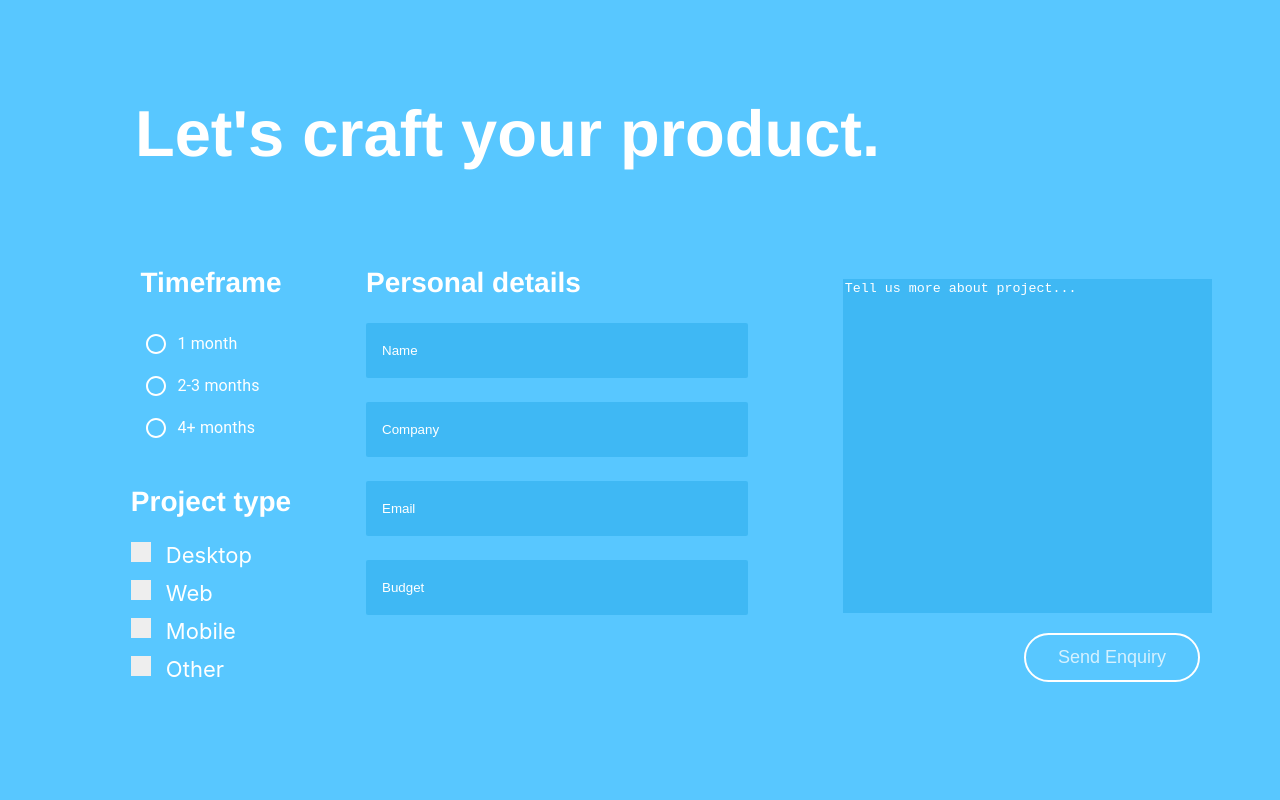
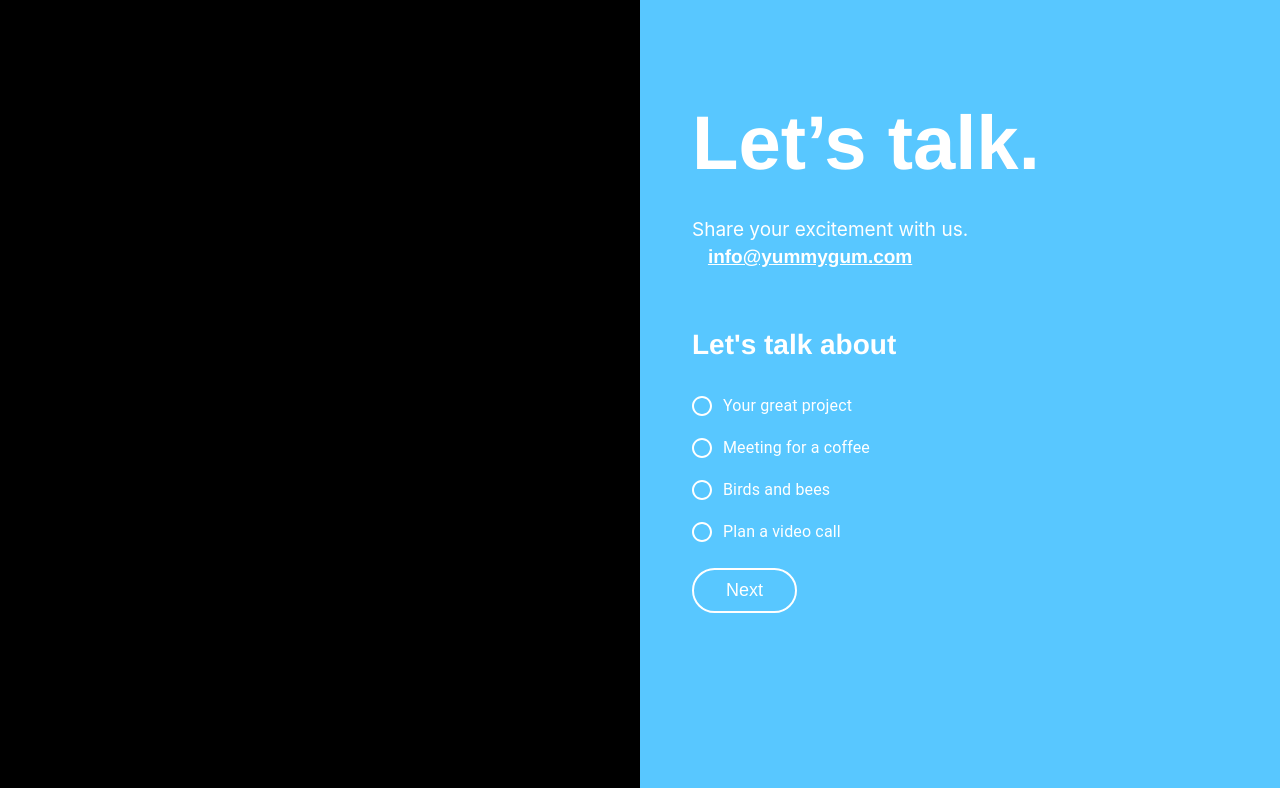
Before and after one commit to Reetika12/grow_fix_lets_talk, a React (Create React App) app: page / in a window 1280 px wide. Shown: the top 800 px of the page. Built offline with nearby package versions, Linux system fonts and the light colour scheme.

Commit message:
handling each component on click of next button

```diff
--- a/src/App.js
+++ b/src/App.js
@@ -1,17 +1,10 @@
 import './App.css';
-import LetsTalkPage from './Container/LetsTalkfirstPage'
-import MeetForCoffeePage from './Container/MeetForCoffeePage'
-import BirdsAndBees from './Container/BirdsAndBees'
-import PlanaVideoCall from './Container/PlanaVideoCall'
-import YourGreatProject from './Container/YourGreatProject'
+import Homepage from './Container/Homepage'
+
 function App() {
   return (
     <div className="App">
-      <YourGreatProject/>
-      {/* <PlanaVideoCall/> */}
-      {/* <BirdsAndBees /> */}
-      {/* <MeetForCoffeePage/> */}
-      {/* <LetsTalkPage /> */}
+      <Homepage/>
     </div>
   );
 }
--- a/src/Container/BirdsAndBees.js
+++ b/src/Container/BirdsAndBees.js
@@ -50,11 +50,16 @@ class BirdsAndBees extends Component {
     handleCloseToast = () => {
         this.setState({ openToast: false, toastMsg: '' })
     }
-
+    handlePageChange = () => {
+        this.props.handlePageChange("main")
+    }
     render() {
         let { name, email, textArea, toastMsg, openToast } = this.state
         return (
             <div className="meetForCoffePattern">
+                <div className="backButtonStyle" onClick={this.handlePageChange}>
+                    <img className="backButtonImg" src="https://www.searchpng.com/wp-content/uploads/2019/02/Back-Arrow-Icon-PNG-715x715.png" alt="" />
+                </div>
                 <h2 className="weLikeCofee">Whats on your mind!</h2>
                 <div className="parentCoffee">
                     <div className="personalDetails">
--- /dev/null
+++ b/src/Container/Homepage.js
@@ -0,0 +1,39 @@
+import React from 'react';
+import LetsTalkPage from './LetsTalkfirstPage'
+import MeetForCoffeePage from './MeetForCoffeePage'
+import BirdsAndBees from './BirdsAndBees'
+import PlanaVideoCall from './PlanaVideoCall'
+import YourGreatProject from './YourGreatProject'
+
+class HomePage extends React.Component {
+    constructor(props) {
+        super(props);
+        this.state = {
+            page: "main",
+            selectedSubjectPie: ""
+        };
+    }
+    handlePageChange = (page) => {
+        this.setState({
+            page
+        })
+    }
+    componentDidMount() {
+        if (typeof (window) != "undefined") {
+            window.scrollTo(0, 0);
+        }
+    }
+    render() {
+        const { page } = this.state
+        return (
+            <div>
+                {page === "main" && <LetsTalkPage handlePageChange={this.handlePageChange} />}
+                {page === "meet_for_coffee" && <MeetForCoffeePage handlePageChange={this.handlePageChange} />}
+                {page === "great_project" && <YourGreatProject handlePageChange={this.handlePageChange} />}
+                {page === "birds_and_bees" && <BirdsAndBees handlePageChange={this.handlePageChange} />}
+                {page === "plan_a_video_call" && <PlanaVideoCall handlePageChange={this.handlePageChange} />}
+            </div>
+        );
+    }
+}
+export default HomePage;
--- a/src/Container/LetsTalkfirstPage.js
+++ b/src/Container/LetsTalkfirstPage.js
@@ -25,51 +25,32 @@ class LetsTalkfirstPage extends Component {
         super(props);
         this.state = {
             selectedItem: "",
-            isButtonClick: false
+            isButtonClick: false,
+            nextDisable: false
         }
     }
     handleRadioTagOption = (event) => {
-        // let { selectedItem } = this.state
-        // selectedEditRow.course_type = event.target.value
         this.setState({
-            selectedItem: event.target.value
-
-            // disableSubmit: false
+            selectedItem: event.target.value,
+            nextDisable:true
         })
     }
     gotoSelectedPage = () => {
-        // let { selectedItem } = this.state
+        let { selectedItem } = this.state
         this.setState({
             isButtonClick: true
         })
-        // console.log("selected", selectedItem)
-        // if (selectedItem === "meet_for_coffee") {
-        //     this.props.history.push("/meetForCofee")
-        // }
+        this.props.handlePageChange(selectedItem)
     }
 
-    selectedPages = () => {
-        let { selectedItem, isButtonClick } = this.state;
-        if (selectedItem === "meet_for_coffee" && isButtonClick)
-        {
-            console.log("here")
-            return <MeetForCoffeePage isButtonClick={isButtonClick} />
-        }
-        // if(!isButtonClick) return;
-        // switch(selectedItem){
-        //     case "meet_for_coffee":
-        //         <MeetForCoffeePage isButtonClick={isButtonClick} />
-        //         break;
-        // }
-    }
     render() {
-        let { isButtonClick } = this.state
+        let { isButtonClick, nextDisable} = this.state
         return (
             <div className="mainPage">
                 <Grid className={isButtonClick ? "letsTalkTransition" : "letsTalk"} container spacing={3}>
-                    <Grid style={{ background: "black", height: "100vh", overflow: "hidden" }} item xs={12} sm={6}>
+                    <Grid className="letsTalkGridStyle" item xs={12} sm={6}>
                     </Grid>
-                    <Grid style={{ background: "#58c7ff", color: "#fff", height: "100vh", overflow: "hidden" }} item xs={12} sm={6}>
+                    <Grid className="letsTalkSecond" item xs={12} sm={6}>
                         <div className="inner-first-screen">
                             <h2 className="overlay-name">Let’s talk.</h2>
                             <p className="ptag-style">
@@ -87,12 +68,13 @@ class LetsTalkfirstPage extends Component {
                                     <FormControlLabel id="birds_and_bees" value="birds_and_bees" control={<CustomRadio />} label="Birds and bees" />
                                     <FormControlLabel id="plan_a_video_call" value="plan_a_video_call" control={<CustomRadio />} label="Plan a video call" />
                                 </RadioGroup>
-                                <button type="button" id="go" onClick={this.gotoSelectedPage} className="btn btn-primary btn-white">Next</button>
+                                <div style={{marginTop:"15px"}}>
+                                    <button type="button" id="go" disabled={!nextDisable} onClick={this.gotoSelectedPage} className="btn">Next</button>
+                                </div>
                             </div>
                         </div>
                     </Grid>
                 </Grid>
-                {this.selectedPages()}
             </div>
         )
     }
--- a/src/Container/MeetForCoffeePage.js
+++ b/src/Container/MeetForCoffeePage.js
@@ -51,11 +51,17 @@ import ToastMessage from '../Components/ToastMessage'
      handleCloseToast = () => {
          this.setState({ openToast: false, toastMsg: '' })
      }
+     handlePageChange = () =>{
+         this.props.handlePageChange("main")
+     }
 
     render() {
         let { name, email, textArea, toastMsg, openToast} = this.state
         return (
             <div className="meetForCoffePattern">
+                <div className="backButtonStyle" onClick={this.handlePageChange}>
+                    <img className="backButtonImg" src="https://www.searchpng.com/wp-content/uploads/2019/02/Back-Arrow-Icon-PNG-715x715.png" alt=""/>
+                </div>
                 <h2 className="weLikeCofee">We like coffee too! ☕️</h2>
                 <div className="parentCoffee">
                     <div className="personalDetails">
--- a/src/Container/PlanaVideoCall.js
+++ b/src/Container/PlanaVideoCall.js
@@ -50,11 +50,16 @@ class PlanAVideoCall extends Component {
     handleCloseToast = () => {
         this.setState({ openToast: false, toastMsg: '' })
     }
-
+    handlePageChange = () => {
+        this.props.handlePageChange("main")
+    }
     render() {
         let { name, email, textArea, toastMsg, openToast } = this.state
         return (
             <div className="meetForCoffePattern">
+                <div className="backButtonStyle" onClick={this.handlePageChange}>
+                    <img className="backButtonImg" src="https://www.searchpng.com/wp-content/uploads/2019/02/Back-Arrow-Icon-PNG-715x715.png" alt="" />
+                </div>
                 <h2 className="weLikeVideoCall">Let's plan a video call!🎥</h2>
                 <div className="parentCoffee">
                     <div className="personalDetails">
--- a/src/Container/Styles/LetsTalk.scss
+++ b/src/Container/Styles/LetsTalk.scss
@@ -68,7 +68,7 @@ a, .link {
 }
 .btn{
     display: inline-block;
-    padding: 12px 32px;
+    padding: 10px 32px;
     font-size: 18px;
     text-align: center;
     border: 2px solid currentColor;
@@ -76,11 +76,11 @@ a, .link {
     cursor: pointer;
     transition-duration: 0.4s;
     color: #fff;
-    // border-color: #2eaff0;
     background: #2eaff0;
     background-color: transparent;
     border-color: #fff;
-    outline: "none"
+    outline: "none";
+    // margin-top: "30px";
 }
 .btn:hover{
     background-color:#fff;
@@ -114,8 +114,8 @@ a, .link {
     background: #58c7ff;
     color: #fff;
     transition: all .5s ease -in -out;
-    height: 140vh;
-    // overflow-Y: hidden;
+    height: 100vh;
+    overflow-Y: hidden;
     display: flex;
     flex-direction: column;
     align-items: center;
@@ -125,7 +125,6 @@ a, .link {
     margin-bottom: 24px;
 }
 .inputStyle{
-    width: 50%;
     background-color: rgba(38,169,234,.5);
     border: none;
     padding: 20px 16px;
@@ -134,6 +133,7 @@ a, .link {
     opacity: 1;
     margin-bottom: 24px;
     color:#fff;
+    width: 400px;
 }
 ::placeholder {
   color: #fff;
@@ -172,7 +172,7 @@ a, .link {
    font-size: 56px;
    line-height: 68px;
    margin-bottom: 16px;
-   margin-right: 650px;
+   margin-right: 500px;
    font-family: Slate W01 Bold,Helvetica,Arial,sans-serif!important;
 }
 .parentCoffee{
@@ -186,7 +186,6 @@ a, .link {
 .personalDetails{
    display: flex;
    flex-direction: column;
-   width: 700px;
    align-items: baseline;
 }
 .sendEnquiryPattern{
@@ -197,7 +196,7 @@ a, .link {
    font-size: 56px;
    line-height: 68px;
    margin-bottom: 16px;
-   margin-right: 565px;
+   margin-right: 400px;
    font-family: Slate W01 Bold,Helvetica,Arial,sans-serif!important;
 }
 
@@ -280,13 +279,48 @@ a, .link {
     line-height: 80px;
     margin-bottom: 16px;
     display: flex;
-    padding: 40px 135px;
+    padding: 10px 135px;
 }
-// .mainPage{
-//     width:100%;
-//     display:flex;
-//     position: relative;
-//     overflow: hidden;
-//     justify-content: flex-start;
-//     flex-flow: row nowrap;
-// }
+.backButtonStyle{
+    position: absolute;
+    top: 0;
+    left: 0;
+    width:40px;
+    height: 40px;
+    padding: 16px 16px;
+    display:flex;
+    align-items: center;
+    cursor: pointer;
+}
+.backButtonImg{
+    width:40px;
+    height: 40px;
+}
+.yourProjectStyle{
+    height: 100vh;
+    display: flex;
+    flex-direction: column;
+    background: #58c7ff;
+    color:#fff;
+}
+.gridLayout{
+    align-items: center;
+    overflow: hidden;
+    display: flex;
+    flex-direction: column;
+}
+.conatinerStyle{
+    align-items: baseline;
+    padding: 0px 80px;
+}
+.letsTalkGridStyle{
+    background: black;
+    height: 100vh;
+    overflow: hidden;
+}
+.letsTalkSecond{
+    background: #58c7ff;
+    color: #fff;
+    height: 100vh;
+    overflow: hidden;
+}
--- a/src/Container/YourGreatProject.js
+++ b/src/Container/YourGreatProject.js
@@ -50,21 +50,21 @@ class YourGreatProject extends Component {
         }
         if (!company) {
             this.setState({
-                toastMsg: "Email field is required",
+                toastMsg: "company name is required",
                 openToast: true
             })
             return;
         }
         if (!Budget) {
             this.setState({
-                toastMsg: "Email field is required",
+                toastMsg: "Budget field is required",
                 openToast: true
             })
             return;
         }
         if (!textArea) {
             this.setState({
-                toastMsg: "please write your enquiry",
+                toastMsg: "please tell us about project",
                 openToast: true
             })
             return;
@@ -83,14 +83,19 @@ class YourGreatProject extends Component {
     handleCloseToast = () => {
         this.setState({ openToast: false, toastMsg: '' })
     }
-
+    handlePageChange = () => {
+        this.props.handlePageChange("main")
+    }
     render() {
         let { name, email, textArea, company, Budget, toastMsg, openToast } = this.state
         return (
-            <div style={{ display: "flex", flexDirection: "column", background: "#58c7ff",color:"#fff"}}>
+            <div className="yourProjectStyle">
+                <div className="backButtonStyle" onClick={this.handlePageChange}>
+                    <img className="backButtonImg" src="https://www.searchpng.com/wp-content/uploads/2019/02/Back-Arrow-Icon-PNG-715x715.png" alt="" />
+                </div>
                 <h2 className="leftBarstyle">Let's craft your product.</h2>
-                <Grid style={{ alignItems: 'baseline', padding:"0px 80px"}}container spacing={3}>
-                    <Grid style={{ alignItems: "center",height: "120vh", overflow: "hidden",display:"flex",flexDirection:"column"}} item xs={12} sm={3}>
+                <Grid className="conatinerStyle" container spacing={3}>
+                    <Grid className="gridLayout" item xs={12} sm={3}>
                         <h4 className="margin-xxs-bottom">Timeframe</h4>
                         <RadioGroup aria-label="radiotype" name="radiotype" onChange={this.handleRadioTagOption}>
                             <FormControlLabel id="great_project" value="great_project" control={<CustomRadio />} label="1 month" />
@@ -117,7 +122,7 @@ class YourGreatProject extends Component {
                             </label>
                         </div>
                     </Grid>
-                    <Grid style={{ overflow: "hidden", height: "120vh" }} item xs={12} sm={5}>
+                    <Grid item xs={12} sm={5}>
                         <div className="personalDetails">
                             <h4 className="margin-xxs-bottom">Personal details</h4>
                             <input
@@ -149,7 +154,7 @@ class YourGreatProject extends Component {
                         </div>
 
                     </Grid>
-                    <Grid style={{ overflow: "hidden", height: "120vh" }} item xs={12} sm={4}>
+                    <Grid style={{ overflow: "hidden" }} item xs={12} sm={4}>
                         <div className="sendEnquiryPattern">
                             <textarea
                                 className="textArea"
```
